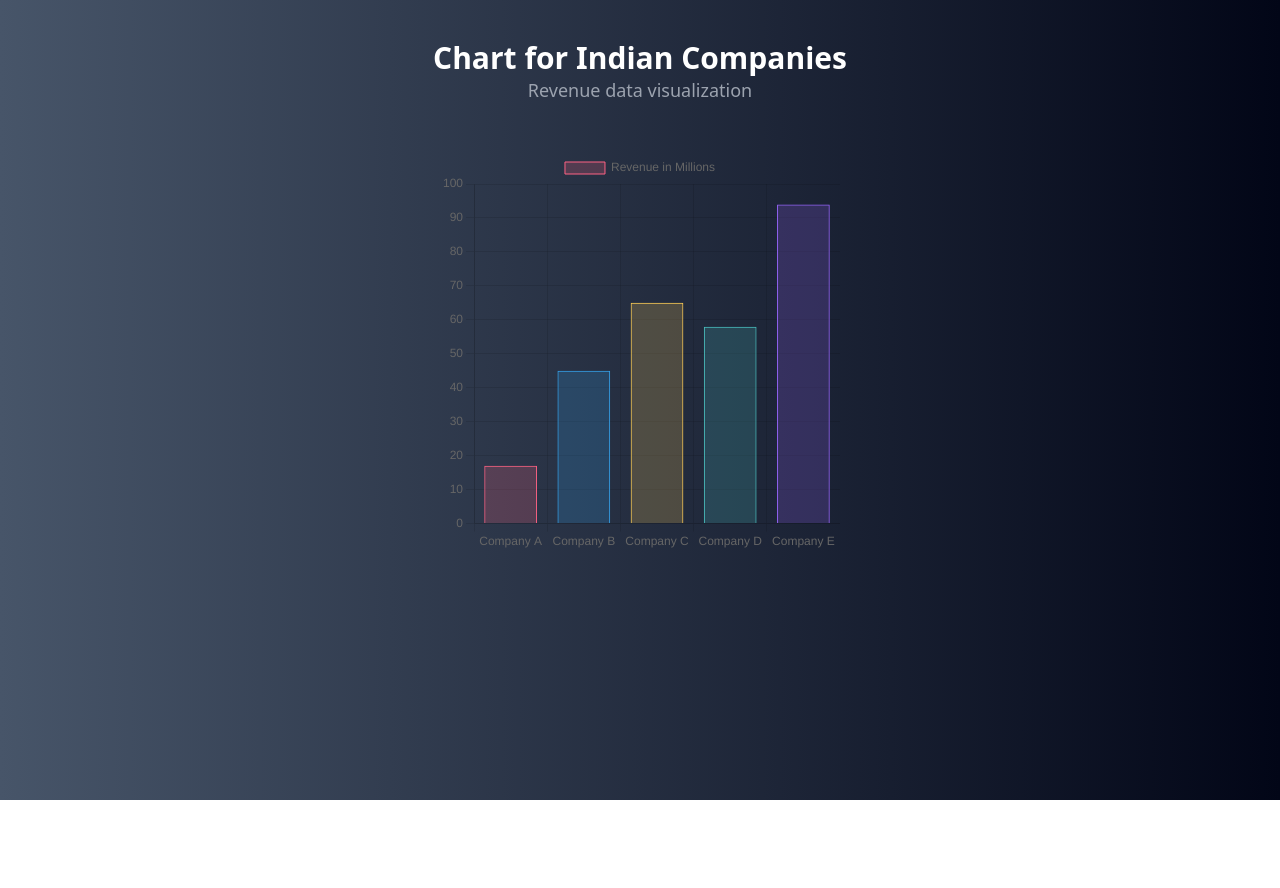
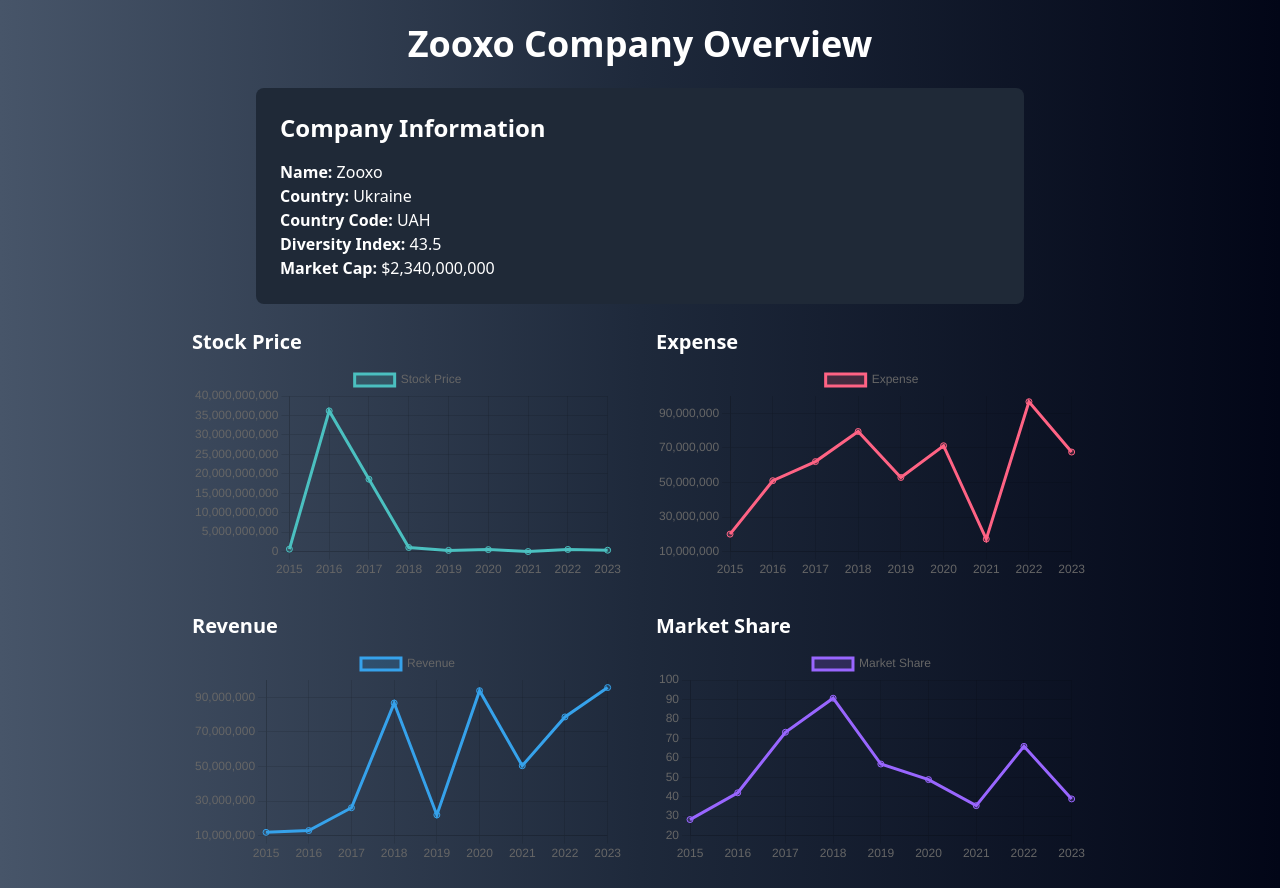
Before and after one commit to sethdivyansh/Prepathon, a React (Vite) app in the folder packages/prepathon-frontend/: page /response in a window 1280 px wide. Before the commit the page ends 800 px from the top, so only its background shows below. Built offline with nearby package versions, Linux system fonts and the light colour scheme.

Commit message:
response page updated

```diff
--- a/packages/prepathon-frontend/src/pages/response.tsx
+++ b/packages/prepathon-frontend/src/pages/response.tsx
@@ -1,71 +1,151 @@
-import { useEffect, useRef } from "react";
-import { Chart, registerables } from "chart.js";
+import { Line } from 'react-chartjs-2';
+import { Chart as ChartJS, CategoryScale, LinearScale, PointElement, LineElement, Title, Tooltip, Legend } from 'chart.js';
 
-// Register Chart.js components
-Chart.register(...registerables);
+// Register chart components
+ChartJS.register(CategoryScale, LinearScale, PointElement, LineElement, Title, Tooltip, Legend);
 
 export default function ResponsePage() {
-    const chartRef = useRef<HTMLCanvasElement | null>(null); // Reference to the canvas
+  // Company data
+  const zooxoData = {
+    name: "Zooxo",
+    country: "Ukraine",
+    countryCode: "UAH",
+    diversity: "43.5",
+    marketCap: 2340000000.0,
+    stockPrice: [
+      { year: 2015, value: 636190000 },
+      { year: 2016, value: 36170000000 },
+      { year: 2017, value: 18615000000 },
+      { year: 2018, value: 1060000000 },
+      { year: 2019, value: 308220000 },
+      { year: 2020, value: 514130000 },
+      { year: 2021, value: 21660000 },
+      { year: 2022, value: 555700000 },
+      { year: 2023, value: 355280000 },
+    ],
+    expense: [
+      { year: 2015, value: 20101562.63 },
+      { year: 2016, value: 51007842.36 },
+      { year: 2017, value: 62056576.98 },
+      { year: 2018, value: 79478124.95 },
+      { year: 2019, value: 52885481.03 },
+      { year: 2020, value: 71228506.48 },
+      { year: 2021, value: 17224689.73 },
+      { year: 2022, value: 96688655.13 },
+      { year: 2023, value: 67582493.42 },
+    ],
+    revenue: [
+      { year: 2015, value: 11889859.91 },
+      { year: 2016, value: 12926239.97 },
+      { year: 2017, value: 26106119.1 },
+      { year: 2018, value: 86658338.25 },
+      { year: 2019, value: 21961920.16 },
+      { year: 2020, value: 93825082.89 },
+      { year: 2021, value: 50393952.13 },
+      { year: 2022, value: 78632245.86 },
+      { year: 2023, value: 95627554.77 },
+    ],
+    marketShare: [
+      { year: 2015, value: 28.24 },
+      { year: 2016, value: 42.01 },
+      { year: 2017, value: 73.14 },
+      { year: 2018, value: 90.64 },
+      { year: 2019, value: 56.8 },
+      { year: 2020, value: 48.79 },
+      { year: 2021, value: 35.4 },
+      { year: 2022, value: 65.88 },
+      { year: 2023, value: 38.85 },
+    ],
+  };
 
-    useEffect(() => {
-        if (chartRef.current) {
-            const ctx = chartRef.current.getContext("2d");
-            if (ctx) {
-                const myChart = new Chart(ctx, {
-                    type: "bar", // You can change this to 'line', 'pie', etc.
-                    data: {
-                        labels: ["Company A", "Company B", "Company C", "Company D", "Company E"],
+  // Extract the years
+  const years = zooxoData.stockPrice.map((item) => item.year);
+
+  // Chart datasets
+  const stockPriceData = {
+    labels: years,
     datasets: [
       {
-                                label: "Revenue in Millions",
-                                data: [randomData(), randomData(), randomData(), randomData(), randomData()],
-                                backgroundColor: [
-                                    "rgba(255, 99, 132, 0.2)",
-                                    "rgba(54, 162, 235, 0.2)",
-                                    "rgba(255, 206, 86, 0.2)",
-                                    "rgba(75, 192, 192, 0.2)",
-                                    "rgba(153, 102, 255, 0.2)",
-                                ],
-                                borderColor: [
-                                    "rgba(255, 99, 132, 1)",
-                                    "rgba(54, 162, 235, 1)",
-                                    "rgba(255, 206, 86, 1)",
-                                    "rgba(75, 192, 192, 1)",
-                                    "rgba(153, 102, 255, 1)",
-                                ],
-                                borderWidth: 1,
+        label: 'Stock Price',
+        data: zooxoData.stockPrice.map((item) => item.value),
+        borderColor: 'rgba(75, 192, 192, 1)',
+        backgroundColor: 'rgba(75, 192, 192, 0.2)',
+        fill: true,
       },
     ],
+  };
+
+  const expenseData = {
+    labels: years,
+    datasets: [
+      {
+        label: 'Expense',
+        data: zooxoData.expense.map((item) => item.value),
+        borderColor: 'rgba(255, 99, 132, 1)',
+        backgroundColor: 'rgba(255, 99, 132, 0.2)',
+        fill: true,
       },
-                    options: {
-                        scales: {
-                            y: {
-                                beginAtZero: true,
+    ],
+  };
+
+  const revenueData = {
+    labels: years,
+    datasets: [
+      {
+        label: 'Revenue',
+        data: zooxoData.revenue.map((item) => item.value),
+        borderColor: 'rgba(54, 162, 235, 1)',
+        backgroundColor: 'rgba(54, 162, 235, 0.2)',
+        fill: true,
       },
+    ],
+  };
+
+  const marketShareData = {
+    labels: years,
+    datasets: [
+      {
+        label: 'Market Share',
+        data: zooxoData.marketShare.map((item) => item.value),
+        borderColor: 'rgba(153, 102, 255, 1)',
+        backgroundColor: 'rgba(153, 102, 255, 0.2)',
+        fill: true,
       },
-                    },
-                });
-
-                // Clean up the chart on component unmount
-                return () => {
-                    myChart.destroy();
+    ],
   };
-            }
-        }
-    }, []);
-
-    // Function to generate random data for the chart
-    const randomData = () => Math.floor(Math.random() * 100) + 1; // Random number between 1 and 100
 
   return (
-        <div className="min-h-screen bg-gradient-to-r from-slate-600 to-slate-950 text-white p-6 flex flex-col items-center">
-            <header className="text-center py-4">
-                <h1 className="text-3xl font-bold">Chart for Indian Companies</h1>
-                <p className="text-lg text-gray-400">Revenue data visualization</p>
-            </header>
+    <div className="min-h-screen bg-gradient-to-r from-slate-600 via-slate-800 to-slate-950 text-white p-6 flex flex-col items-center">
+      <h1 className="text-4xl font-bold mb-6">Zooxo Company Overview</h1>
 
-            <div className="mt-8">
-                <canvas ref={chartRef} width="400" height="400"></canvas>
+      {/* Company Info Section */}
+      <div className="bg-gray-800 p-6 rounded-lg mb-6 w-full max-w-3xl">
+        <h2 className="text-2xl font-bold mb-4">Company Information</h2>
+        <p><strong>Name:</strong> {zooxoData.name}</p>
+        <p><strong>Country:</strong> {zooxoData.country}</p>
+        <p><strong>Country Code:</strong> {zooxoData.countryCode}</p>
+        <p><strong>Diversity Index:</strong> {zooxoData.diversity}</p>
+        <p><strong>Market Cap:</strong> ${zooxoData.marketCap.toLocaleString()}</p>
+      </div>
+
+      {/* Chart Section */}
+      <div className="grid grid-cols-1 md:grid-cols-2 gap-8 w-full max-w-4xl">
+        <div>
+          <h2 className="text-xl font-semibold mb-2">Stock Price</h2>
+          <Line data={stockPriceData} />
+        </div>
+        <div>
+          <h2 className="text-xl font-semibold mb-2">Expense</h2>
+          <Line data={expenseData} />
+        </div>
+        <div>
+          <h2 className="text-xl font-semibold mb-2">Revenue</h2>
+          <Line data={revenueData} />
+        </div>
+        <div>
+          <h2 className="text-xl font-semibold mb-2">Market Share</h2>
+          <Line data={marketShareData} />
+        </div>
       </div>
     </div>
   );
```
Also changed, not shown: package.json (+7 -1 lines), 2 other files (tests, documents, lock files or other folders). Lines whose indentation alone changed are shown as unchanged.
